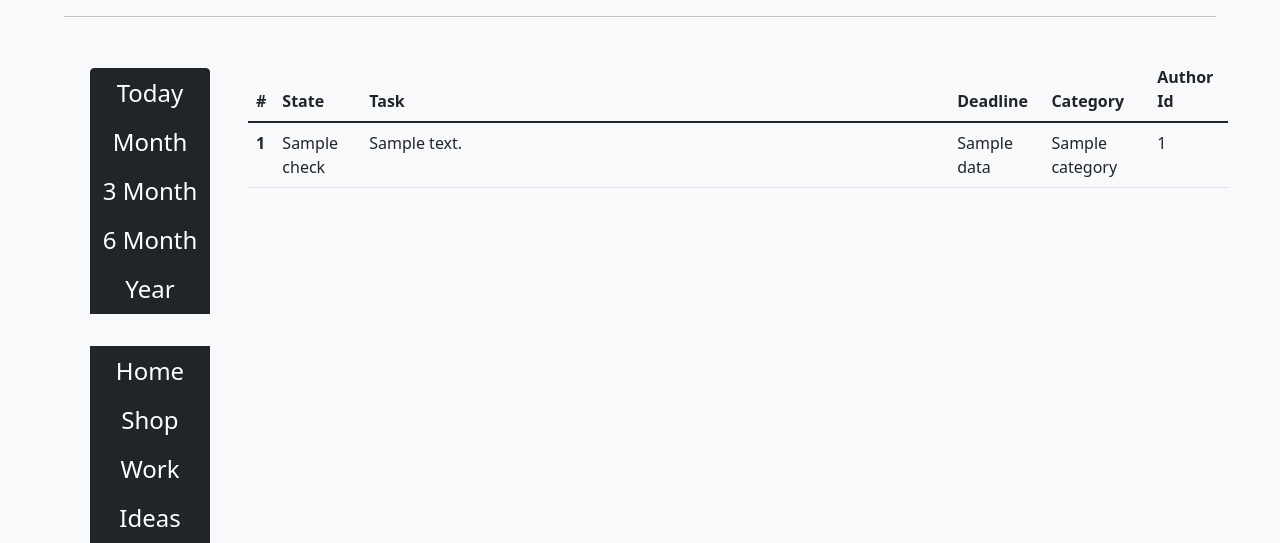
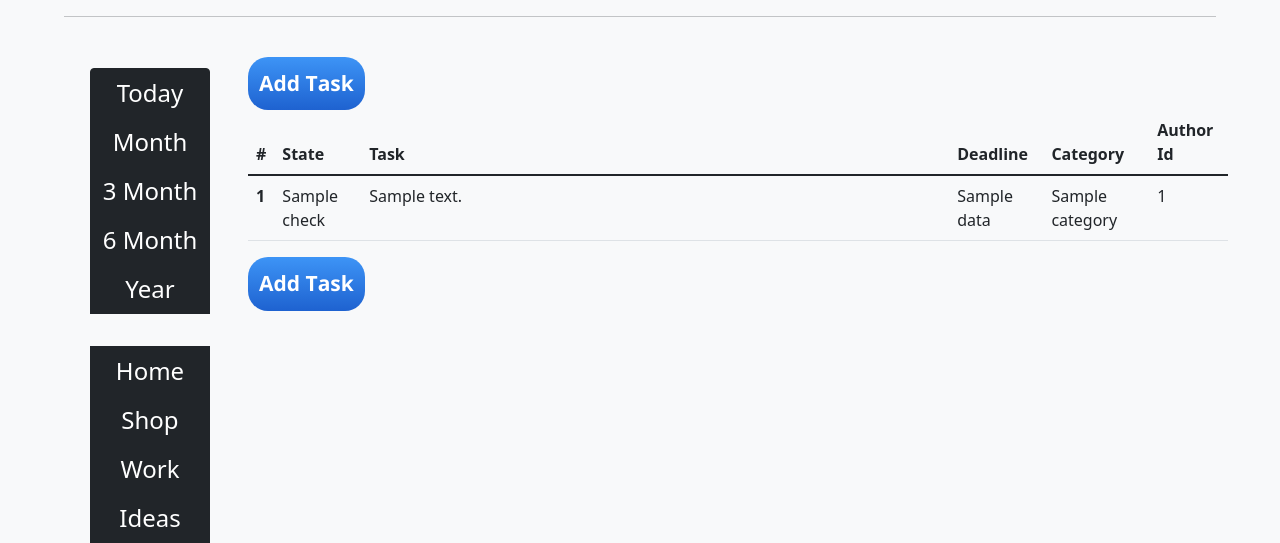
Before and after one commit to RokerDev/ToDoListWebApp, a Flask app: template templates/index.html in a window 1280 px wide. Shown: the part 90-633 px from the top of the page. Run offline with Flask 2, Linux system fonts and the light colour scheme; a user stored in the database is signed in; tables that the repository leaves empty hold one stand-in row (values such as "Sample post"); the template is opened without the code that fills it: most values are stand-ins (such as "Sample title", 1, 10 or a date in 2020); some libraries are stand-ins or nearby versions.

Commit message:
add an add_task button next to the table

```diff
--- a/templates/table.html
+++ b/templates/table.html
@@ -19,6 +19,7 @@
                 </div>
         </div>
         <div class="col-lg-10 table-padding">
+            <a href="#" class="task_button">Add Task</a>
             <table class="table">
               <thead>
                 <tr>
@@ -29,6 +30,7 @@
                     <th scope="col">Category</th>
                     <th scope="col">Author Id</th>
                 </tr>
+
               </thead>
               <tbody>
               {% if tasks %}
@@ -41,11 +43,13 @@
                     <td>{{task.category}}</td>
                     <td>{{task.author_id}}</td>
                 </tr>
+
               {% endfor %}
               {% endif %}
 
               </tbody>
             </table>
+            <a href="#" class="task_button">Add Task</a>
         </div>
     </div>
 </div>
```
